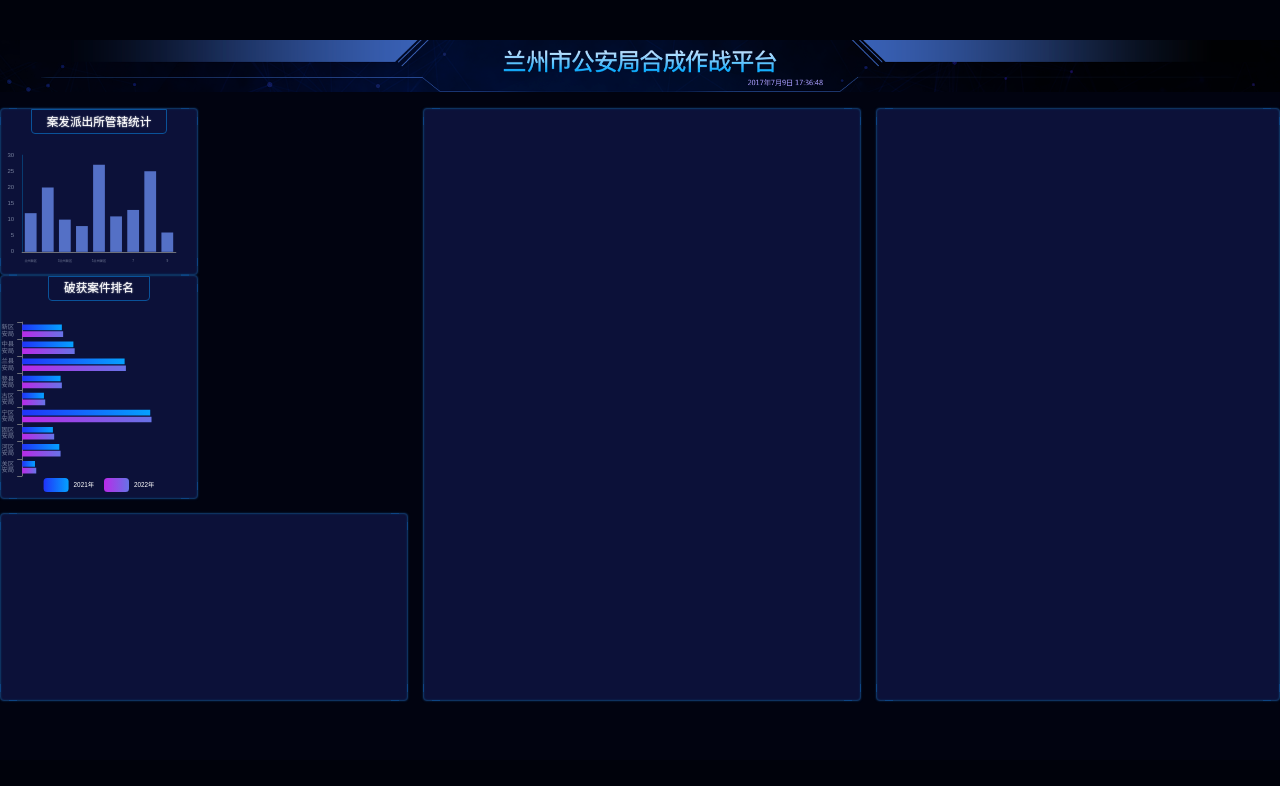
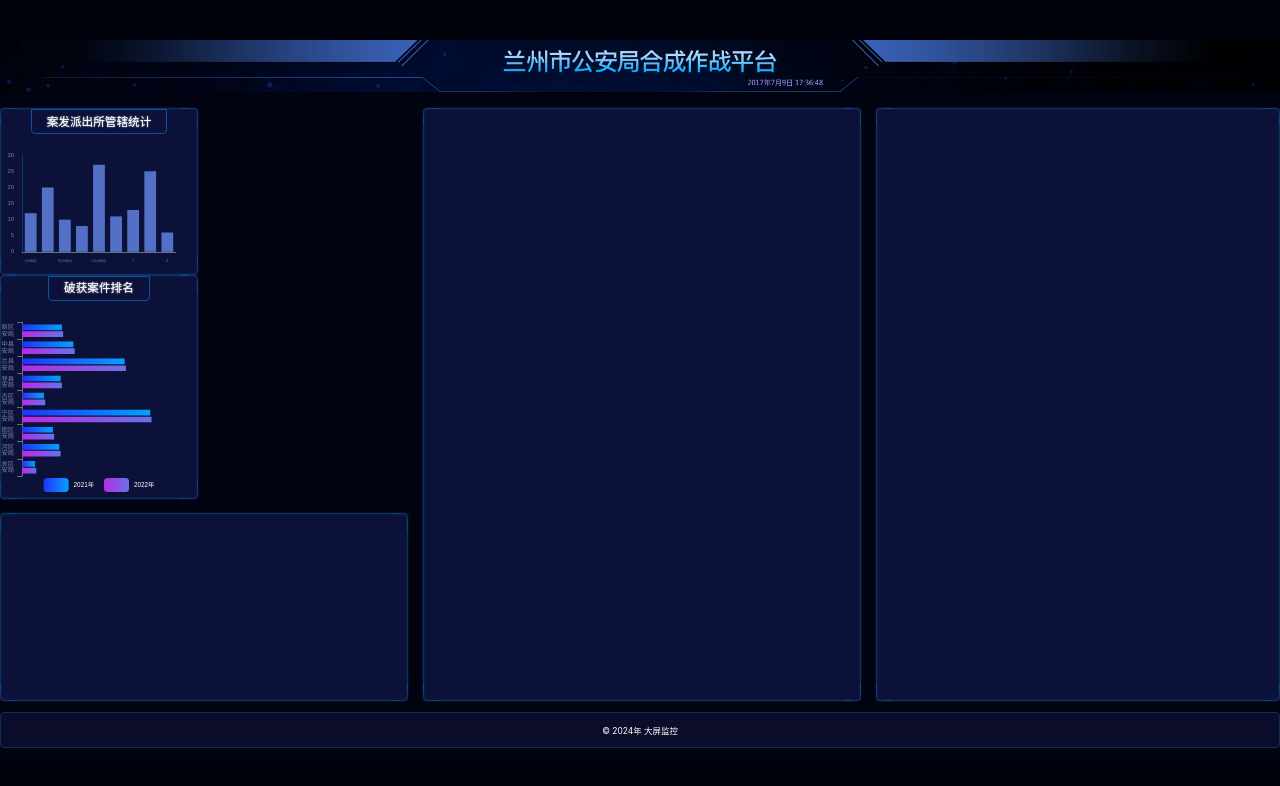
Before and after one commit to wszzj/large-screen, a React (Vite) app: page / in a window 1280 px wide. Shown: the top 786 px of the page. Built offline with nearby package versions, Linux system fonts and the light colour scheme.

Commit message:
使用css控制屏幕宽度

```diff
--- a/index.html
+++ b/index.html
@@ -22,7 +22,7 @@
   <body>
     <div id="root"></div>
     <script>
-      root.style.width = pageWidth + "px";
+      // root.style.width = pageWidth + "px";
       root.style.height = pageHeight + "px";
       root.style.marginTop = (clientHeight - pageHeight) / 2 + "px";
     </script>
--- a/src/pages/home.scss
+++ b/src/pages/home.scss
@@ -11,10 +11,24 @@
     >header {
         height: px(99);
         background-size: cover;
-        background-color: aquamarine;
+        width: px(2420);
+        margin: 0 auto;
+    }
+
+    >footer {
+        height: px(68);
+        border: 1px solid #0d2d59;
+        margin: px(20) 0 1px;
+        border-radius: 4px;
+        background: #0c0d2b;
+        display: flex;
+        align-items: center;
+        justify-content: center;
     }
 
     >main {
+        width: px(2420);
+        margin: 0 auto;
         padding-top: px(30);
         display: grid;
         grid-template:
@@ -79,7 +93,8 @@
             grid-area: box5;
         }
 
-        .statistics {
+        .statistics,
+        .ranking {
             height: px(315);
             display: flex;
             flex-direction: column;
@@ -105,25 +120,7 @@
 
         .ranking {
             height: px(423);
-            display: flex;
-            flex-direction: column;
-            align-items: center;
 
-            h2 {
-                flex-shrink: 0;
-                border: 1px solid #0a5299;
-                border-bottom-left-radius: 4px;
-                border-bottom-right-radius: 4px;
-                font-size: px(22);
-                line-height: px(24);
-                padding: px(10) px(28);
-                text-shadow: 0 0 px(3) white;
-            }
-
-            .chart {
-                flex: 1;
-                width: 100%;
-            }
         }
     }
 }
--- a/src/pages/home.tsx
+++ b/src/pages/home.tsx
@@ -4,6 +4,7 @@
 import { Chart2 } from "../components/Chart2";
 
 export const Home = () => {
+  const year = new Date().getFullYear();
   return (
     <div className="App">
       <div className="home">
@@ -18,6 +19,7 @@
           <section className="bordered section4"></section>
           <section className="bordered section5"></section>
         </main>
+        <footer>&copy; {year}年 大屏监控</footer>
       </div>
     </div>
   );
```
